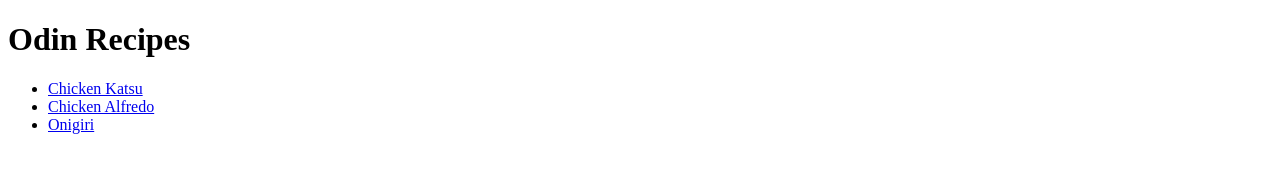
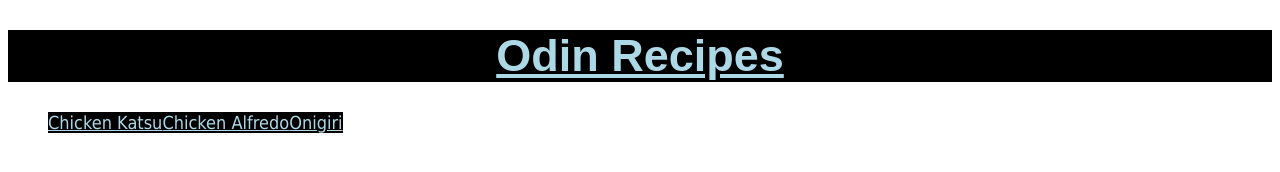
Before and after one commit to troytakenaka/odin-recipes, a plain HTML site: page index.html in a window 1280 px wide. Drawn offline with Linux system fonts and the light colour scheme.

```diff
--- a/index.html
+++ b/index.html
@@ -4,14 +4,15 @@
     <head>
         <title>Odin Recipes</title>
         <meta charset="utf-8">
+        <link rel="stylesheet" href="style.css">
     </head>
 
     <body>
         <h1>Odin Recipes</h1>
-        <ul>
-            <li><a href="../odin-recipes/recipes/chickenkatsu.html">Chicken Katsu</a></li>
-            <li><a href="../odin-recipes/recipes/chickenalfredo.html">Chicken Alfredo</a></li>
-            <li><a href="../odin-recipes/recipes/onigiri.html">Onigiri</a></li>
+        <ul class="links-list">
+            <li class="foods"><a href="../odin-recipes/recipes/chickenkatsu.html">Chicken Katsu</a></li>
+            <li class="foods"><a href="../odin-recipes/recipes/chickenalfredo.html">Chicken Alfredo</a></li>
+            <li class="foods"><a href="../odin-recipes/recipes/onigiri.html">Onigiri</a></li>
         </ul>
     </body>
 </html>
--- /dev/null
+++ b/odin-recipes:style.css
@@ -0,0 +1,3 @@
+body {
+    font-family: Helvetica;
+}
--- /dev/null
+++ b/recipes/style.css
@@ -0,0 +1,3 @@
+.body {
+    font-family: Helvetica;
+}
--- /dev/null
+++ b/style.css
@@ -0,0 +1,30 @@
+h1 {
+    font-family: Arial, Helvetica, sans-serif;
+    color: lightblue;
+    text-align: center;
+    background-color: black;
+    font-size: 45px;
+    text-decoration: underline;
+}
+
+ul {
+    display: flex;
+    list-style: none;
+}
+
+.foods {
+    font-family: Tahoma, Verdana;
+    font-weight: lighter;
+    font-size:18px;
+    background-color: white;
+}
+
+.links-list a {
+background-color: black;
+color: lightblue;
+}
+
+.links-list a:hover {
+    background-color: lightslategray;
+    color: lightpink;
+}
```
